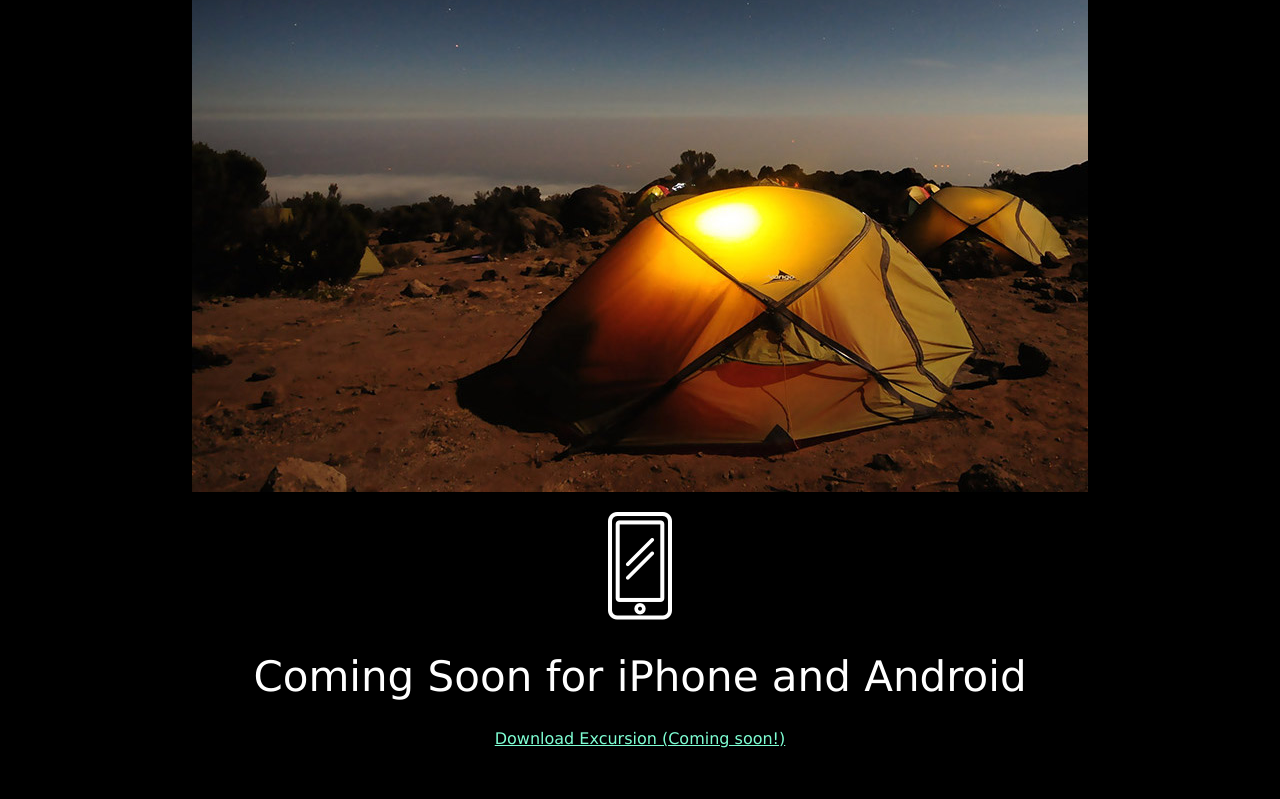
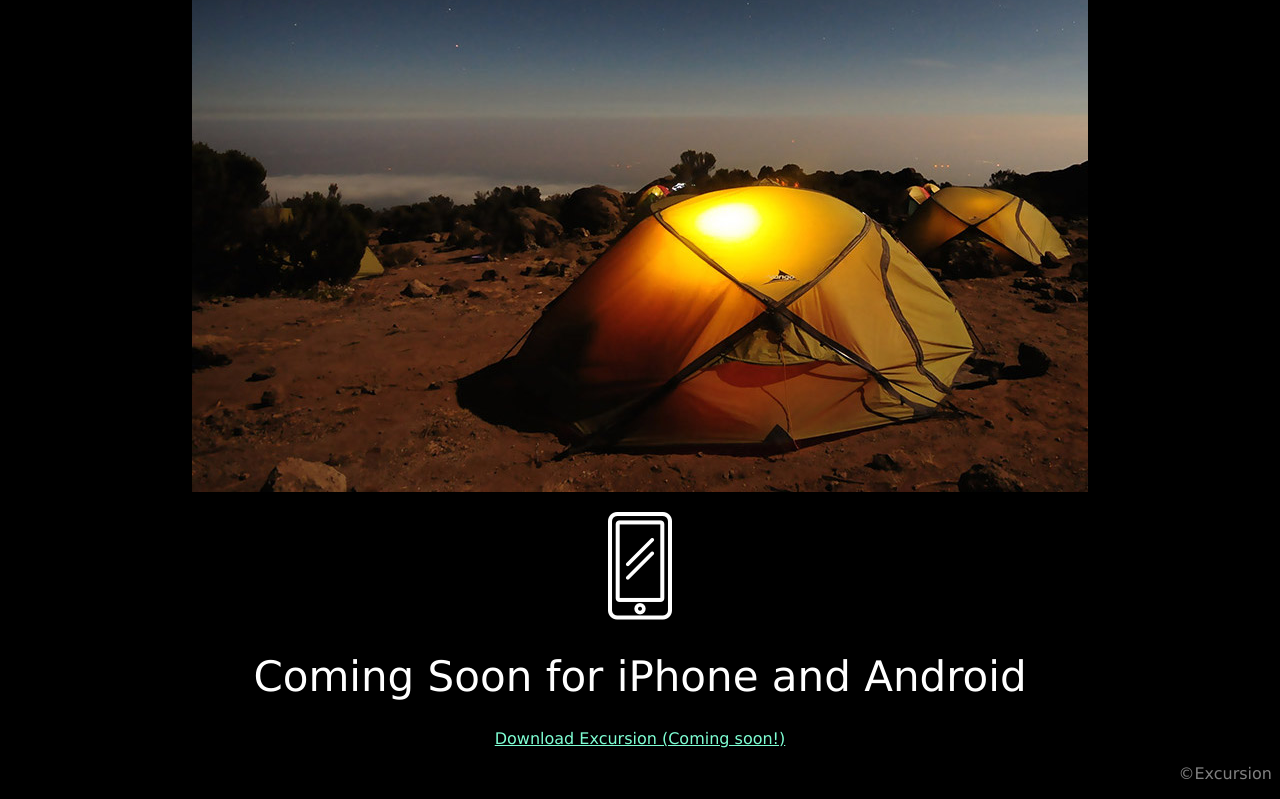
Before and after one commit to EgoKsenia/excursion, a plain HTML site: page index.html in a window 1280 px wide. Shown: the part 496-1295 px from the top of the page. Before the commit the page ends 1260 px from the top, so only its background shows below. Drawn offline with Linux system fonts and the light colour scheme.

Commit message:
Add final code to HTML footer

```diff
--- a/css/style.css
+++ b/css/style.css
@@ -27,3 +27,9 @@ h2 {
   color: gray;
   font-size: 21px;
 }
+
+ .copy {
+   color: gray;
+   font-size: 16px;
+   text-align: right;
+ }
--- a/index.html
+++ b/index.html
@@ -15,20 +15,29 @@
     </div>
 
     <p><a class="linkp" href="#p1">Download Excursion (Coming soon!)</a></p>
+
     <video autoplay muted loop>
       <source src="resources/videos/excursion.mp4" type="video/mp4">
     </video>
+
     <!--second part of the page-->
     <h1 class="two">Your personal travel guide</h1>
+
     <h2>Excursion remembers places you like, and recommends new points of interest around you.</h2>
+
     <p>
       <img src="resources/images/camp.jpg">
     </p>
+
     <p>
       <img src="resources/images/phone.png">
     </p>
+
     <!--third part of the page-->
     <h1 class="three">Coming Soon for iPhone and Android</h1>
+
     <p><a href="#p1" class="linkp">Download Excursion (Coming soon!)</a></p>
+    <!--Footer-->
+      <p class="copy">&copyExcursion</p>
   </body>
 </html>
```
